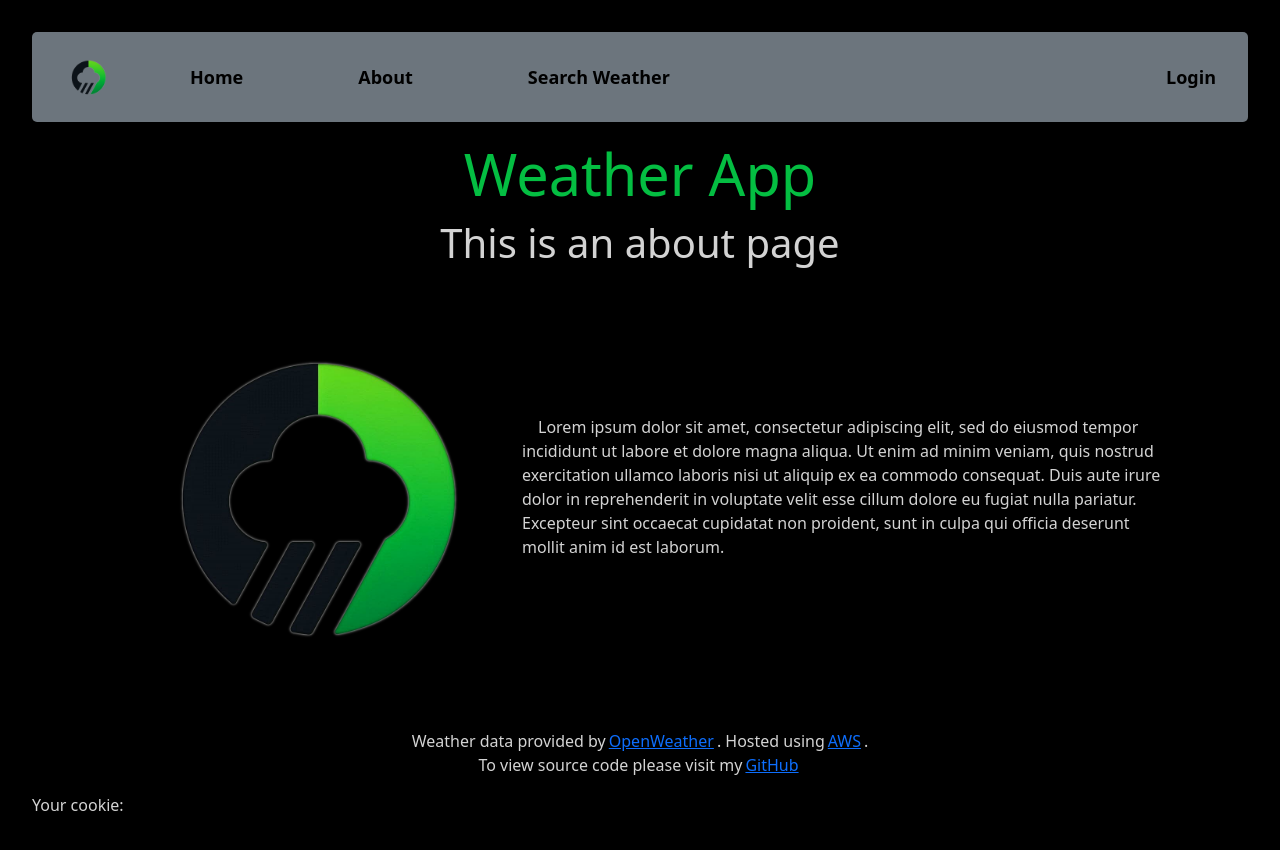
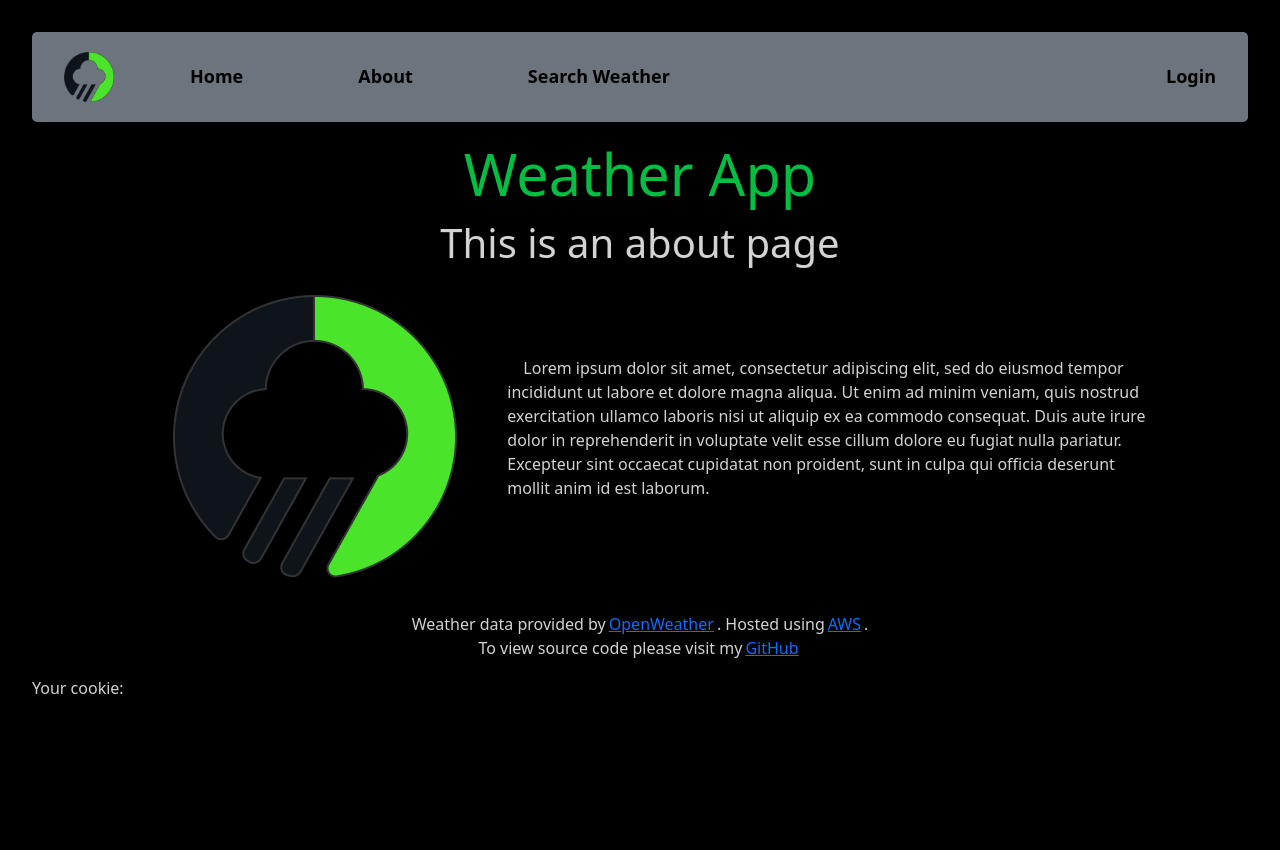
Before and after one commit to Oneshot369/cap-frontend, a Vue app: page /about in a window 1280 px wide. Shown: the top 850 px of the page. After the commit the page ends 800 px from the top, so only its background shows below. Built offline with nearby package versions, Linux system fonts and the light colour scheme.

Commit message:
updated logo

```diff
--- a/src/components/Navbar.vue
+++ b/src/components/Navbar.vue
@@ -1,6 +1,6 @@
 <!-- eslint-disable vue/multi-word-component-names -->
 <script setup lang="ts">
-import { RouterLink, RouterView } from 'vue-router'
+import { RouterLink } from 'vue-router'
 import { JWTcookie } from '@/stores/cookie'
 
 </script>
--- a/src/views/AboutView.vue
+++ b/src/views/AboutView.vue
@@ -20,11 +20,15 @@
   </div>
 </template>
 
-<style>
+<style scoped>
 .about-text{
   max-width: 40rem;
 }
 img{
   margin-left: 40px;
 }
+.container{
+  display: flex;
+  justify-content: space-evenly;
+}
 </style>
```
Also changed, not shown: src/assets/logo.png.
